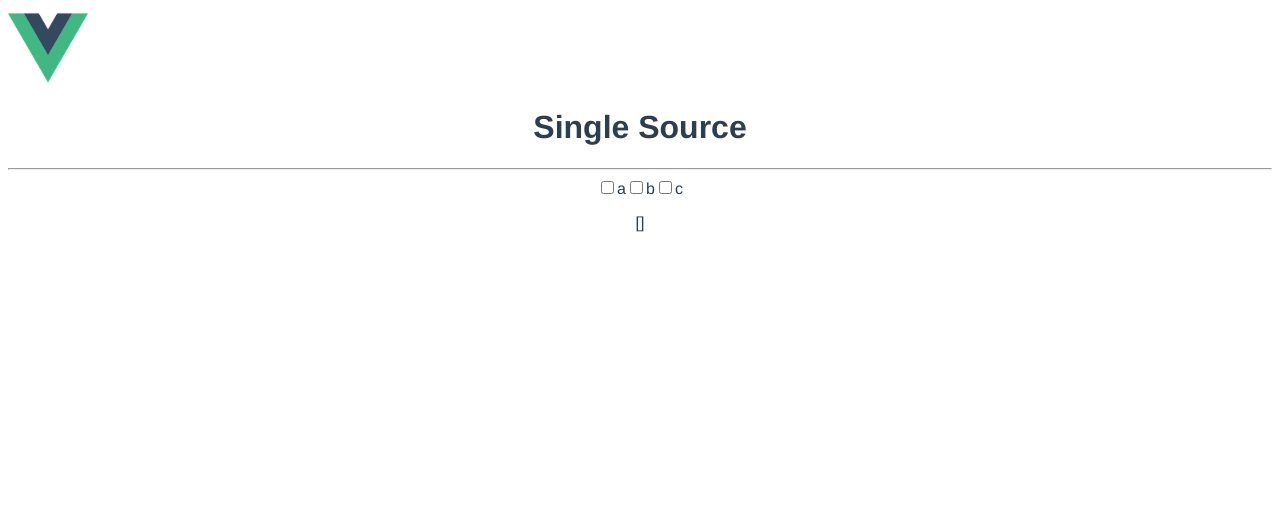
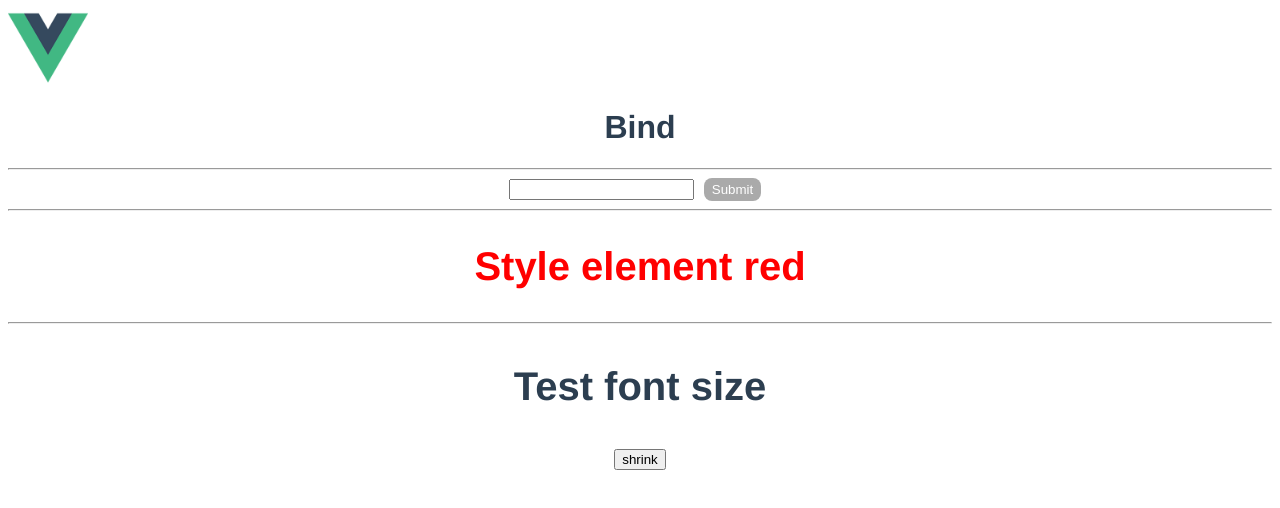
Before and after one commit to timchao0825/reVue-traininig, a Vue app: page / in a window 1280 px wide. Shown: the top 508 px of the page. Built offline with nearby package versions, Linux system fonts and the light colour scheme.

Commit message:
pratice , bind style

```diff
--- a/package.json
+++ b/package.json
@@ -3,7 +3,7 @@
   "version": "0.1.0",
   "private": true,
   "scripts": {
-    "dev": "vue-cli-service serve --port 3000",
+    "dev": "vue-cli-service serve --port 3005",
     "prod": "vue-cli-service build",
     "lint": "vue-cli-service lint"
   },
--- a/src/App.vue
+++ b/src/App.vue
@@ -8,7 +8,8 @@
     <!-- <Lifecycle></Lifecycle> -->
     <!-- pratical file -->
     <!-- <PasswordCheck></PasswordCheck> -->
-    <SingleSource></SingleSource>
+    <!-- <SingleSource></SingleSource> -->
+    <BindEl></BindEl>
   </div>
 </template>
 
@@ -18,7 +19,8 @@
 // import Basic from "./components/basic/basic";
 // import Lifecycle from './components/basic/lifecycle.vue';
 // import PasswordCheck from './components/practical/passwordCheck';
-import SingleSource from './components/basic/singleSource';
+// import SingleSource from './components/basic/singleSource';
+import BindEl from './components/basic/bindEl';
 export default {
   name: "App",
   components: {
@@ -28,7 +30,9 @@ export default {
     // Lifecycle
 
     // PasswordCheck
-    SingleSource
+    // SingleSource
+
+    BindEl
   },
 };
 </script>
--- /dev/null
+++ b/src/components/basic/bindEl.vue
@@ -0,0 +1,89 @@
+<template>
+  <div>
+    <h1>Bind</h1>
+    <hr/>
+    <input type="text" v-model="text">
+    <button :class="btnClass">Submit</button>
+    <hr/>
+    <h2 :style="h2Style">Style element red</h2>
+    <hr />
+    <h3 :style="hStyle">Test font size</h3>
+    <button @click="shrink">shrink</button>
+  </div>
+</template>
+
+<script>
+  const commonStyle = {
+    color:'red',
+    fontSize:'40px'
+  }
+  export default {
+    data() {
+      return {
+        text:'',
+        // h2Style:'color: red',
+        // h2Style:{
+        //   color:'green',
+        // }
+        h2Style:[
+          commonStyle,
+
+          // {
+          //   color:'green',
+          // }
+        ],
+        size:40,
+      }
+    },
+    computed:{
+      btnClass(){
+        return{
+          submit:true,
+          disabled:this.text.length===0,
+        }
+        // if(this.text.length === 0){
+        //   // return 'submit disabled'
+        //   return {
+        //     submit:true,
+        //     disabled:true,
+        //   }
+        // }else{
+        //   // return 'submit';
+        //   return{
+        //     submit:true,
+        //     disabled:false,
+        //   }
+        // }
+      },
+      hStyle(){
+        return {
+          fontSize:`${this.size}px`,
+        };
+      },
+    },
+    methods: {
+      shrink(){
+        this.size--;
+      }
+    },
+  }
+</script>
+
+<style lang="scss" scoped>
+#app{
+  text-align: center;
+  border:2px solid red;
+}
+.submit{
+  background-color: #28a745;
+  color: white;
+  border:none;
+  border-radius: 8px;
+  padding:4px 8px;
+  margin:0 10px;
+  &.disabled{
+    background-color: #aaa;
+  }
+}
+
+</style>
--- a/src/components/basic/singleSource.vue
+++ b/src/components/basic/singleSource.vue
@@ -33,11 +33,12 @@
     },
     computed:{
       selected(){
-        const result = [];
-        if(this.a) result.push('a');
-        if(this.b) result.push('b');
-        if(this.c) result.push('c');
-        return result;
+        // const result = [];
+        // if(this.a) result.push('a');
+        // if(this.b) result.push('b');
+        // if(this.c) result.push('c');
+        // return result;
+        return ['a','b','c'].filter(item=>this[item]);
       },
     },
     // methods:{
```
